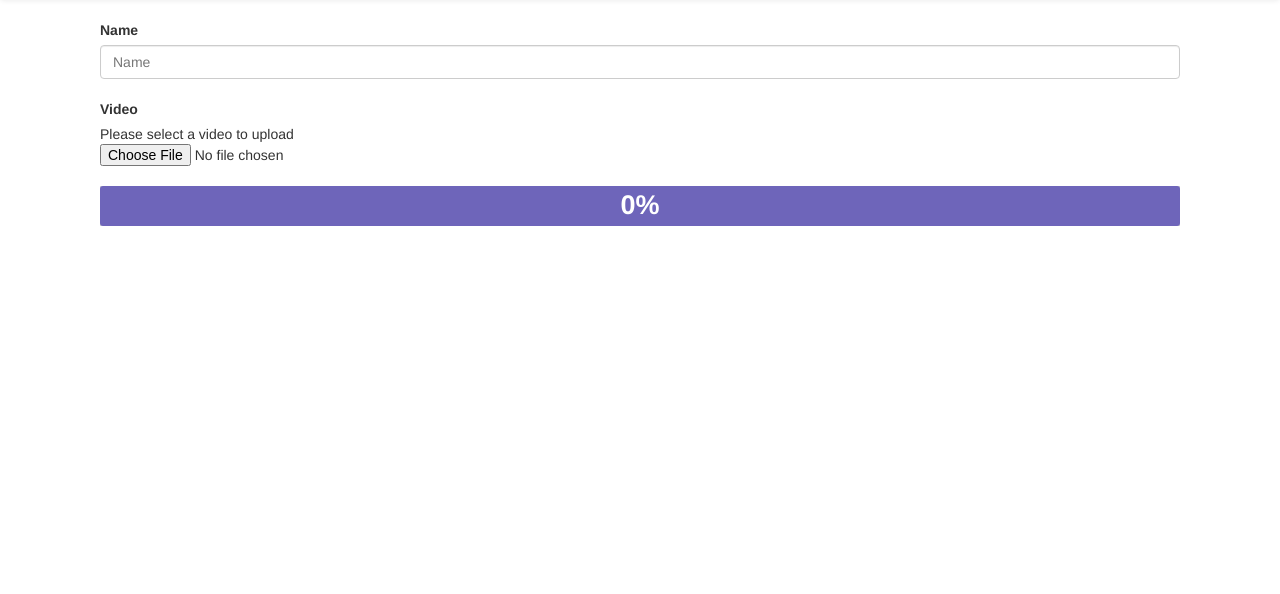
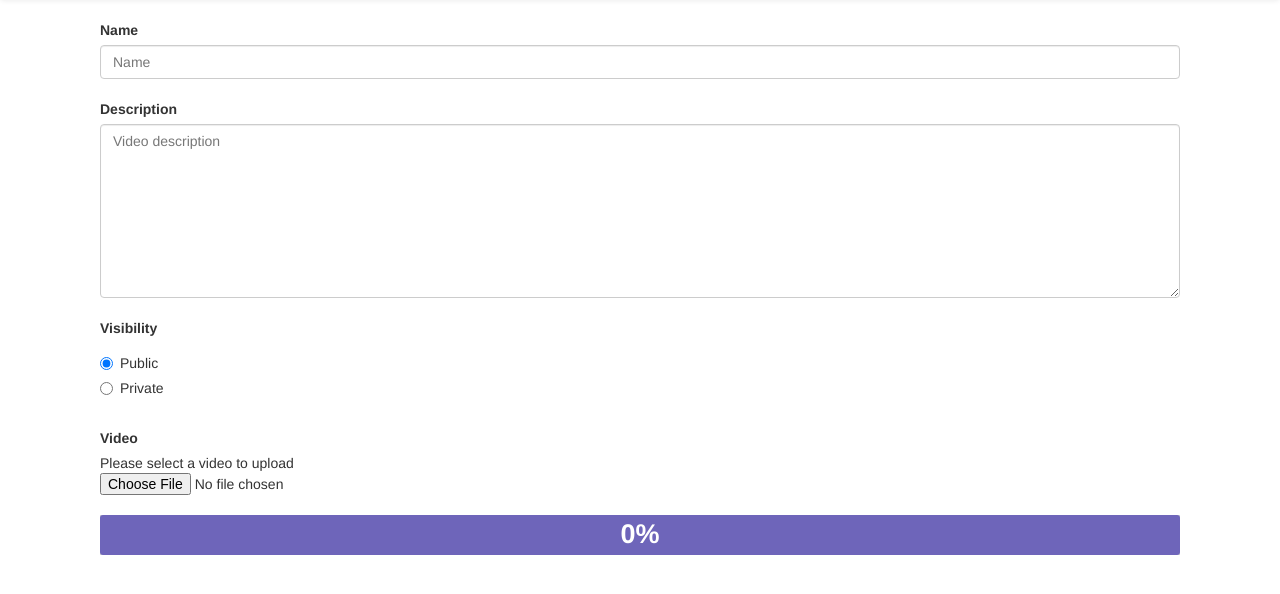
Before and after one commit to tuupke/matube, a PHP site: page /index.php?page=upload in a window 1280 px wide. Shown: the part 52-646 px from the top of the page. Run offline with PHP 8.4, Linux system fonts and the light colour scheme.

Commit message:
Added uploading and shit, fixed small mistake in the cron

```diff
--- a/js/uploader.js
+++ b/js/uploader.js
@@ -6,8 +6,10 @@ function uploader(toUploadFile){
     var file = toUploadFile;
     var range_start = 0;
     var range_end = BYTES_PER_CHUNK;
-    var url = "http://matube.gehack.nl/upl.php";
-    var doneF = "http://matube.gehack.nl/upl_done.php";
+    // var url = "http://matube.gehack.nl/upl.php";
+    // var doneF = "http://matube.gehack.nl/upl_done.php";
+    var url = "http://localhost/matube/upl.php";
+    var doneF = "http://localhost/matube/upl_done.php";
     var xmlhttp = new XMLHttpRequest();
     var name = false;
 
@@ -77,14 +79,36 @@ function uploader(toUploadFile){
             return;
         }
         done = true;
-        xmlhttp.open('GET', doneF+"?video="+name+"&ext="+extension+"&name="+encodeURIComponent(fileName), true);
-        xmlhttp.send("");
-        // xmlhttp.setRequestHeader('Content-Range', 'bytes ' + range_start + '-' + range_end + '/' + file_size);
+        sendData("video=" + name +
+            "&ext=" + extension +
+            "&name=" + encodeURIComponent(fileName) +
+            "&videoName=" + document.getElementById('videoName').value +
+            "&description=" + document.getElementById('description').value +
+            "&visibility=" + (document.getElementById('public').checked?1:0),
+            doneF, function(){window.alert("Uploading succeeded, you will be redirected and receive an email when the video is available.");
+            // window.location='/index.php';
+        },function(){window.alert('Something went wrong, please retry uploading the video')});
 
         document.getElementById('uploadProgress').innerHTML = '100%';
         document.getElementById('uploadBar').style.width = '0%';
         document.getElementById('uploadProgress').innerHTML = "Upload completed";
     }
 
+    function sendData(data, location, callback, failCallback) {
+        var xmlhttp = (window.XMLHttpRequest)?new XMLHttpRequest():new ActiveXObject("Microsoft.XMLHTTP")
+        xmlhttp.onreadystatechange = function() {
+            if (xmlhttp.readyState == 4 && xmlhttp.status >= 400 && failCallback) {
+                failCallback(xmlhttp.responseText);
+            }
+            if (xmlhttp.readyState == 4 && xmlhttp.status == 200 && callback) {
+                callback(xmlhttp.responseText);
+            }
+        };
+        console.log(data);
+        xmlhttp.open("POST", location, true);
+        xmlhttp.setRequestHeader("Content-type", "application/x-www-form-urlencoded");
+        xmlhttp.send(data);
+    }
+
     uploadFile();
 }
--- a/pages/upload.php
+++ b/pages/upload.php
@@ -1,8 +1,7 @@
 <?php
 
-
 function body(){
-global $base;
+          global $base;
 ?>
 
             <script src="/<?php echo $base; ?>js/uploader.js"></script>
@@ -10,6 +9,21 @@ global $base;
               <div style='min-height:220px;'>
               <label for="videoName">Name</label>
                 <input id="videoName" name="videoName" type="text" placeholder="Name" class="form-control input-md"><br />
+              <label for="description">Description</label>
+                <textarea class="form-control input-md" placeholder="Video description" id='description' rows=8></textarea><br />
+              <label for="description">Visibility</label>
+              <div class="radio">
+                <label>
+                  <input type="radio" name="optionsRadios" id="public" value="option1" checked>
+                  Public
+                </label>
+              </div>
+              <div class="radio">
+                <label>
+                  <input type="radio" name="optionsRadios" id="private" value="option2">
+                  Private
+                </label>
+              </div><br />
               <label for="file">Video</label><br />
                 <span>Please select a video to upload</span><span class='fileUpload'><input type="file" class='upload' name="file" id="file" onchange="new uploader(this.files[0])" /></span><br />
                 <div style='width: 100%; height: 40px; position: relative;'>
--- a/serverBackend/refreshDOCron.php
+++ b/serverBackend/refreshDOCron.php
@@ -3,7 +3,7 @@
 
 $lines = `ps aux | grep refreshDO.py`;
 
-if(strpos(file_get_contents("/root/html/serverBackend/servers.txt"),"none")!==false && strpos($lines,"python")==false){
+if(strpos(file_get_contents("/root/html/serverBackend/servers.txt"),"null")!==false && strpos($lines,"python")==false){
 	`python /root/html/serverBackend/refreshDO.py`;
 }
 
--- a/system/User.php
+++ b/system/User.php
@@ -122,6 +122,10 @@ class User {
 	 */
 	public function getMail(){
 		return $this->mail;
+	}
+
+	public function getId(){
+		return $this->userId;
 	}
 
 	// ----------------------- Can / Has / Is -----------------------
```
Also changed, not shown: conv_done.php (+5 -5 lines), pages/search.php (+6 -7 lines), pages/view.php (+5 -2 lines), upl_done.php (+8 -5 lines).
